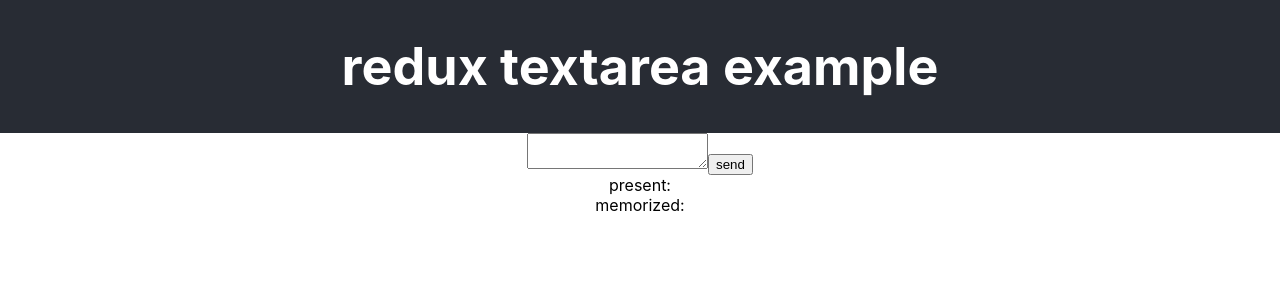
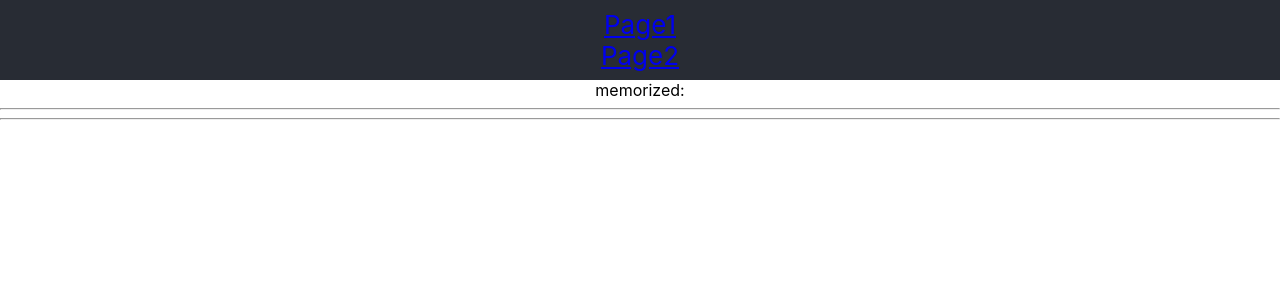
Before and after one commit to zlodiak/redux-simple-project, a React (Create React App) app: page /page2 in a window 1280 px wide. Shown: the top 300 px of the page. Built offline with nearby package versions, Linux system fonts and the light colour scheme.

Commit message:
routing, navLinks, map in tpl, conditions in tpl

```diff
--- a/package.json
+++ b/package.json
@@ -9,6 +9,7 @@
     "autoprefixer": "^9.8.0",
     "react": "^16.13.1",
     "react-dom": "^16.13.1",
+    "react-router-dom": "^5.2.0",
     "react-scripts": "3.4.3",
     "redux": "^4.0.5"
   },
--- a/src/App.js
+++ b/src/App.js
@@ -1,17 +1,26 @@
 import React from 'react';
+import {BrowserRouter, Route} from "react-router-dom";
+import {Link} from "react-router-dom";
+
 import './App.css';
 import Page1 from './components/Page1/Page1';
+import Page2 from './components/Page2/Page2';
 
 function App() {
   return (
+    <BrowserRouter>
       <div className="App">
         <header className="header">
-        <h1>redux textarea example</h1>
+          <Link to="/page1">Page1</Link>
+          <Link to="/page2">Page2</Link>
         </header>
         <main>
-        <Page1/>
+          <Route exact path='/'       render={ () => <Page1 /> }/>
+          <Route exact path='/page1'  render={ () => <Page1 /> }/>
+          <Route exact path='/page2'  render={ () => <Page2 /> }/>
         </main>
       </div>
+    </BrowserRouter>
   );
 }
 
--- a/src/components/Page1/Page1.jsx
+++ b/src/components/Page1/Page1.jsx
@@ -15,7 +15,7 @@ function Page1() {
 
   function handleSet() {
     store.dispatch(setAppTextCreator(textareaRef.current.value));
-    setState({...state, present: '', memorized: textareaRef.current.value});
+    setState({...state, present: '', memorized: store.getState().appReducer.appText});
   }
 
   return (
--- a/src/components/Page2/Page2.jsx
+++ b/src/components/Page2/Page2.jsx
@@ -2,9 +2,19 @@ import React from 'react';
 import store from '../../redux/store';
 
 function Page2() {
+  const appText = store.getState().appReducer.appText;
+  let arr = [];
+  if(appText) {
+    arr = appText.split('').map(v => <div>{ v }</div>);
+  }
+
   return (
     <div>
-
+      <div>memorized: { appText }</div>
+      <hr/>
+      { arr }
+      <hr/>
+      { appText && appText.split('').map(v => <div>{ v }</div>) }
     </div>
   );
 }
```
Also changed, not shown: 1 other file (tests, documents, lock files or other folders). Lines whose indentation alone changed are shown as unchanged.
